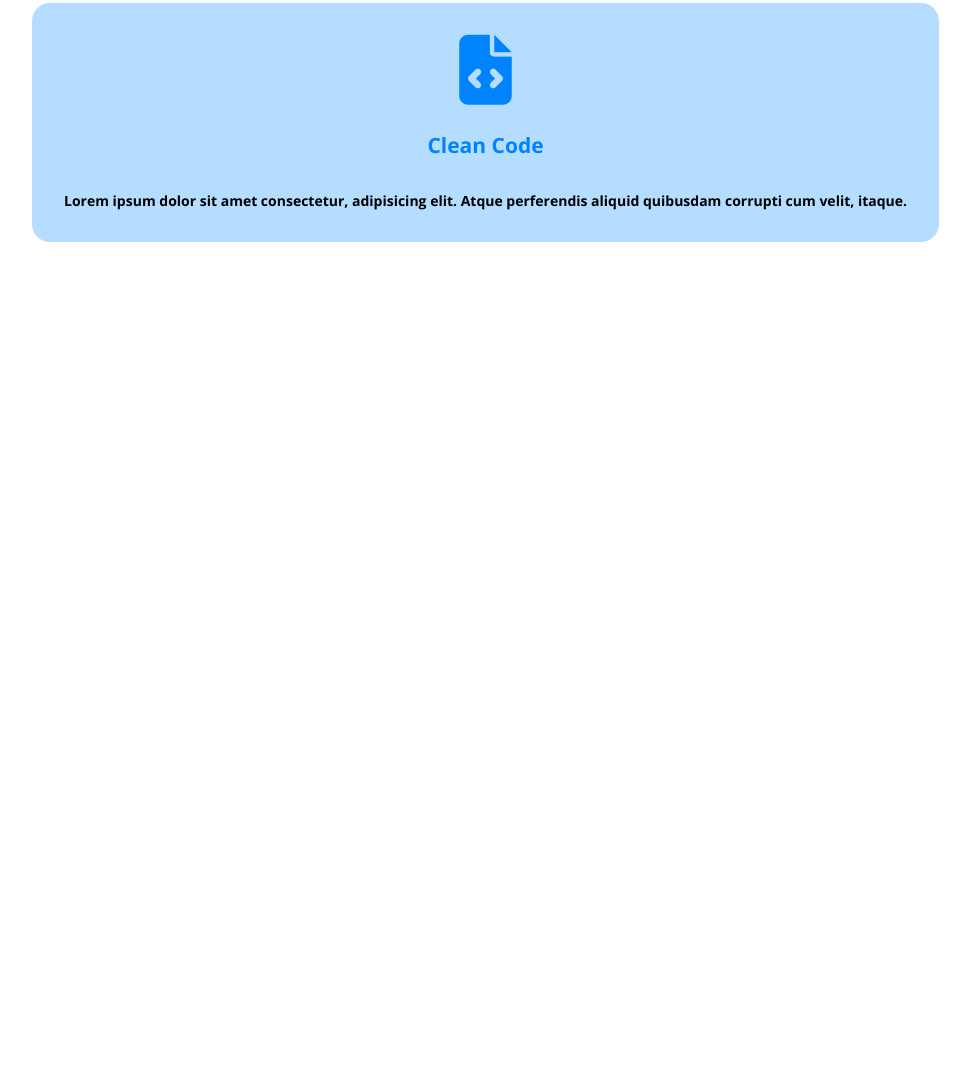
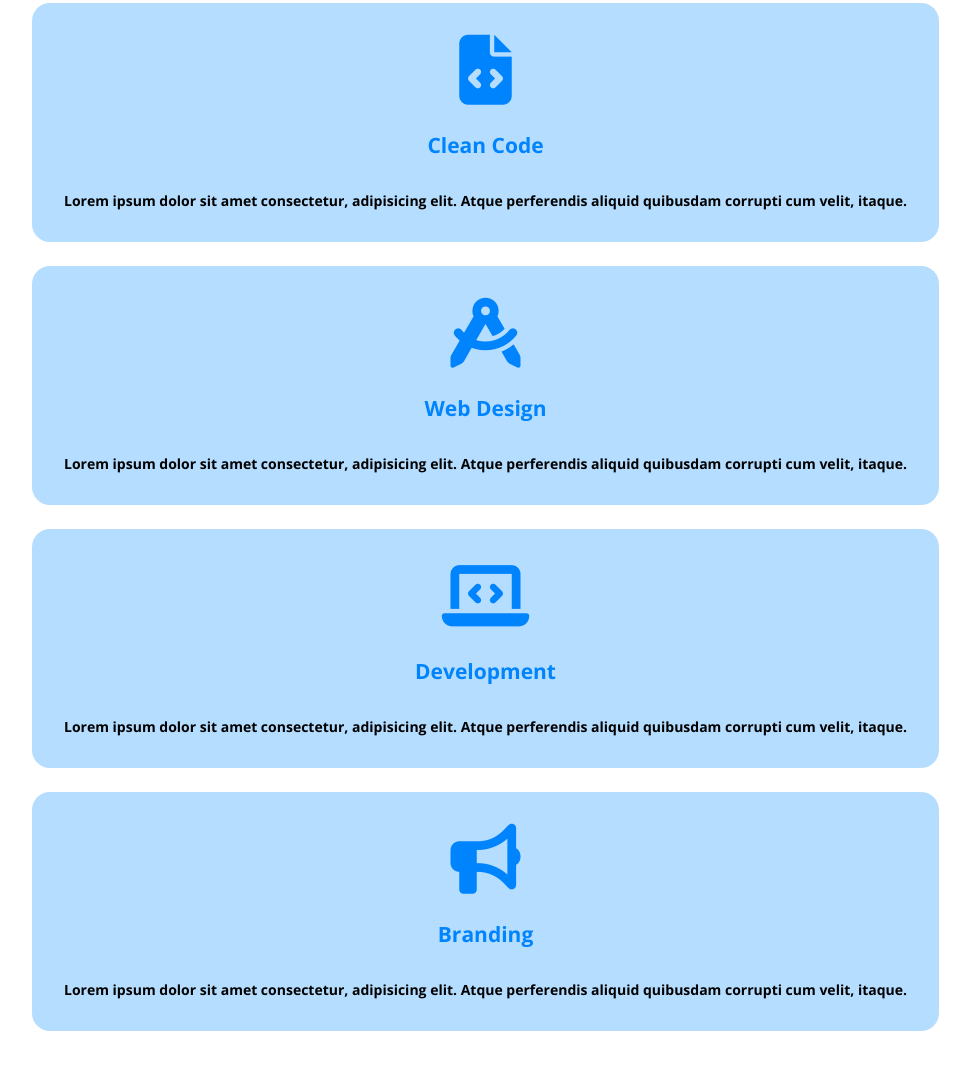
Before and after one commit to Francesca-Barletta/htmlcss-responsive-layout, a plain HTML site: page index.html in a window 1280 px wide. Shown: the part 1307-2376 px from the top of the page, without its empty margins (38-1008 px from the left). Before the commit the page ends 1653 px from the top, so only its background shows below. Drawn offline with nearby package versions, Linux system fonts and the light colour scheme.

Commit message:
add all cards in demo section

```diff
--- a/css/style.css
+++ b/css/style.css
@@ -89,8 +89,7 @@ p{
 }
 /*MAIN*/
 .demo{
-    margin-top: 50px;
-    margin-bottom: 80px;
+   margin: 50px 0;
 }
 .demo-card{
     background-color: #B5DDFF;
--- a/index.html
+++ b/index.html
@@ -52,6 +52,30 @@
 
                     </div>
                 </div>
+                <div class="col">
+                    <div class="card icon-card">
+                        <i class="fa-solid fa-compass-drafting blue-icon"></i>
+                        <h2>Web Design</h2>
+                        <p>Lorem ipsum dolor sit amet consectetur, adipisicing elit. Atque perferendis aliquid quibusdam corrupti cum velit, itaque.</p>
+
+                    </div>
+                </div>
+                <div class="col">
+                    <div class="card icon-card">
+                        <i class="fa-solid fa-laptop-code blue-icon"></i>
+                        <h2>Development</h2>
+                        <p>Lorem ipsum dolor sit amet consectetur, adipisicing elit. Atque perferendis aliquid quibusdam corrupti cum velit, itaque.</p>
+
+                    </div>
+                </div>
+                <div class="col">
+                    <div class="card icon-card">
+                        <i class="fa-solid fa-bullhorn blue-icon"></i>
+                        <h2>Branding</h2>
+                        <p>Lorem ipsum dolor sit amet consectetur, adipisicing elit. Atque perferendis aliquid quibusdam corrupti cum velit, itaque.</p>
+
+                    </div>
+                </div>
             </div>
         </div>
     </section>
```
